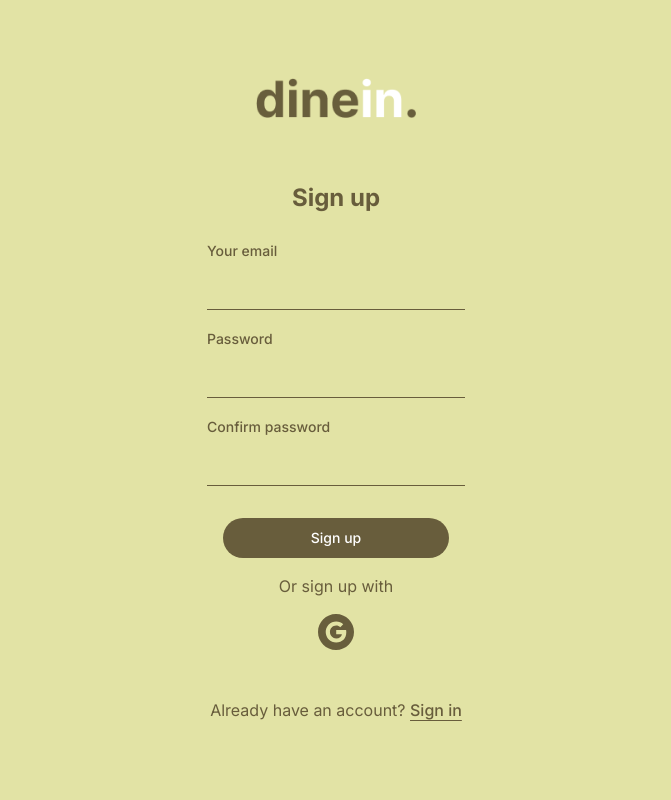
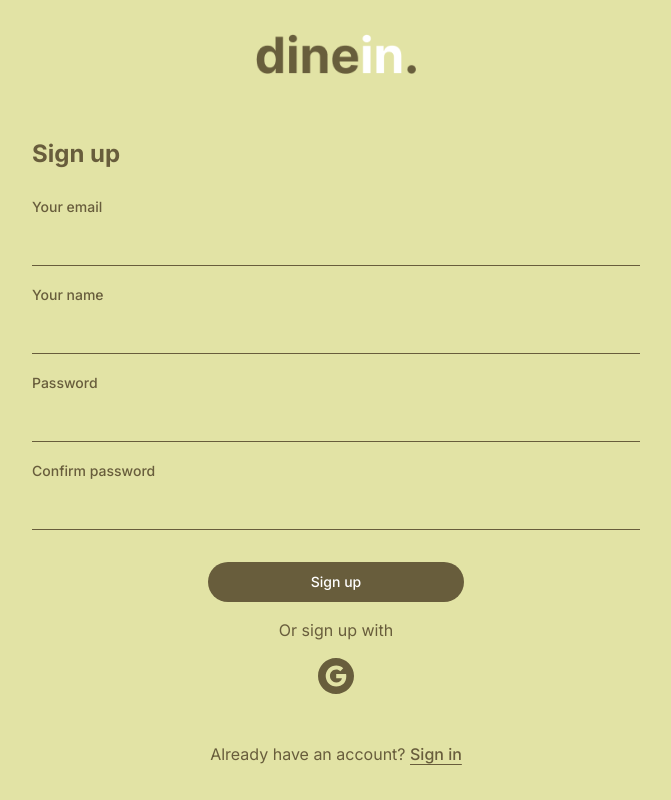
Before and after one commit to nancywu45/dinein, a Next.js app in the folder frontend/: page /signup in a window 1280 px wide. Shown: the whole page, without its empty margins (304-975 px from the left). Built offline with nearby package versions, Linux system fonts and the light colour scheme; no server answers.

Commit message:
signup form styling changes

```diff
--- a/frontend/src/app/signup/page.tsx
+++ b/frontend/src/app/signup/page.tsx
@@ -20,7 +20,8 @@ import { Button } from "@/components/ui/button"
 
 const formSchema = z.object({
   email: z.string().email(),
-  password: z.string().min(3),
+  name: z.string().min(1),
+  password: z.string().min(6),
   passwordConfirm: z.string()
 }).refine((data) => {
   return data.password === data.passwordConfirm
@@ -40,14 +41,16 @@ export default function SignUp() {
 
   const signUpDefault = async (values: z.infer<typeof formSchema>) => {
     const { data, error } = await supabase.auth.signUp({
-      email: 'example@email.com',
-      password: 'example-password',
+      email: values.email,
+      password: values.password,
       options: {
         data: {
-          name: ''
+          name: values.name
         }
       }
     })
+
+    console.log(data)
   }
 
   const signUpWithGoogle = async() => {
@@ -71,7 +74,7 @@ export default function SignUp() {
 
   return (
     <MaxWidthWrapper>
-      <main className="flex min-h-screen flex-col items-center justify-center">
+      <main className="flex min-h-screen flex-col justify-center">
         <Image
           className="mx-auto pb-16"
           src={dineInLogo.src}
@@ -90,7 +93,20 @@ export default function SignUp() {
                 return <FormItem>
                   <FormLabel>Your email</FormLabel>
                   <FormControl className="bg-transparent border-b border-b-primary rounded-none active:rounded-lg focus:rounded-lg">
-                    <Input type="email" {...field}/>
+                    <Input type="text" {...field}/>
+                  </FormControl>
+                  <FormMessage />
+                </FormItem>
+              }}
+            />
+            <FormField
+              control={form.control}
+              name="name"
+              render={({ field }) => {
+                return <FormItem>
+                  <FormLabel>Your name</FormLabel>
+                  <FormControl className="bg-transparent border-b border-b-primary rounded-none active:rounded-lg focus:rounded-lg">
+                    <Input type="text" {...field}/>
                   </FormControl>
                   <FormMessage />
                 </FormItem>
@@ -122,13 +138,15 @@ export default function SignUp() {
                 </FormItem>
               }}
             />
-            <Button type="submit" className="text-white m-4 rounded-full hover:text-primary hover:border hover:border-primary">Sign up</Button>
+            <div className="text-center">
+              <Button type="submit" className="text-white m-4 w-64 items-center rounded-full hover:text-primary hover:border hover:border-primary">Sign up</Button>
+            </div>
           </form>
         </Form>
-          <p className="pb-4">Or sign up with</p>
-          <button onClick={signUpWithGoogle}>
+          <p className="pb-4 text-center">Or sign up with</p>
+          <button className="w-full" onClick={signUpWithGoogle}>
             <Image
-              className=""
+              className="mx-auto"
               src={googleLogo.src}
               alt="Google Logo"
               width={36}
@@ -136,7 +154,7 @@ export default function SignUp() {
               priority
             />
           </button>
-        <p className="pt-12">
+        <p className="pt-12 text-center">
           Already have an account?&nbsp;
           <Link href="/login" className="font-medium underline underline-offset-4">Sign in</Link>
         </p>
```
